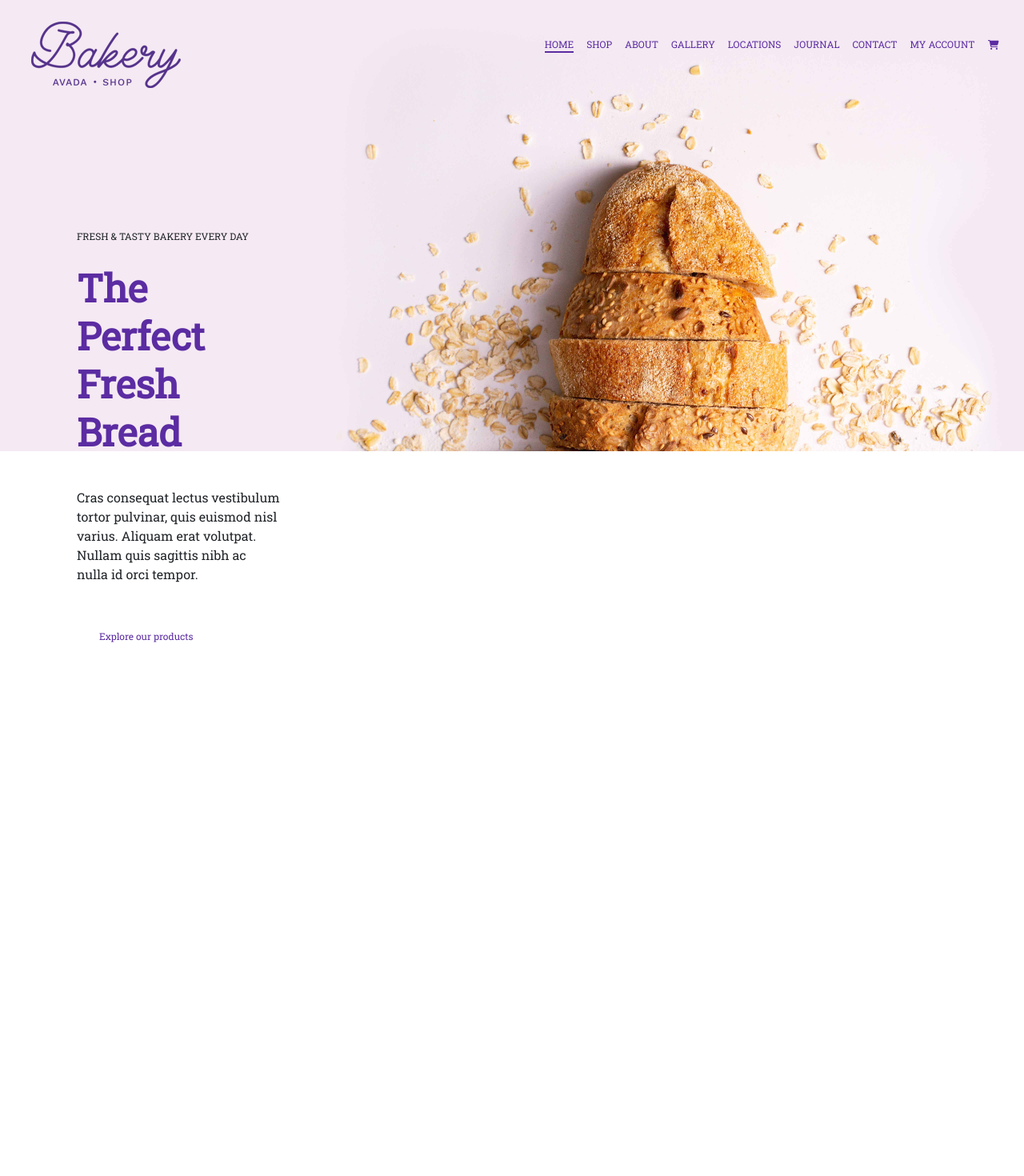
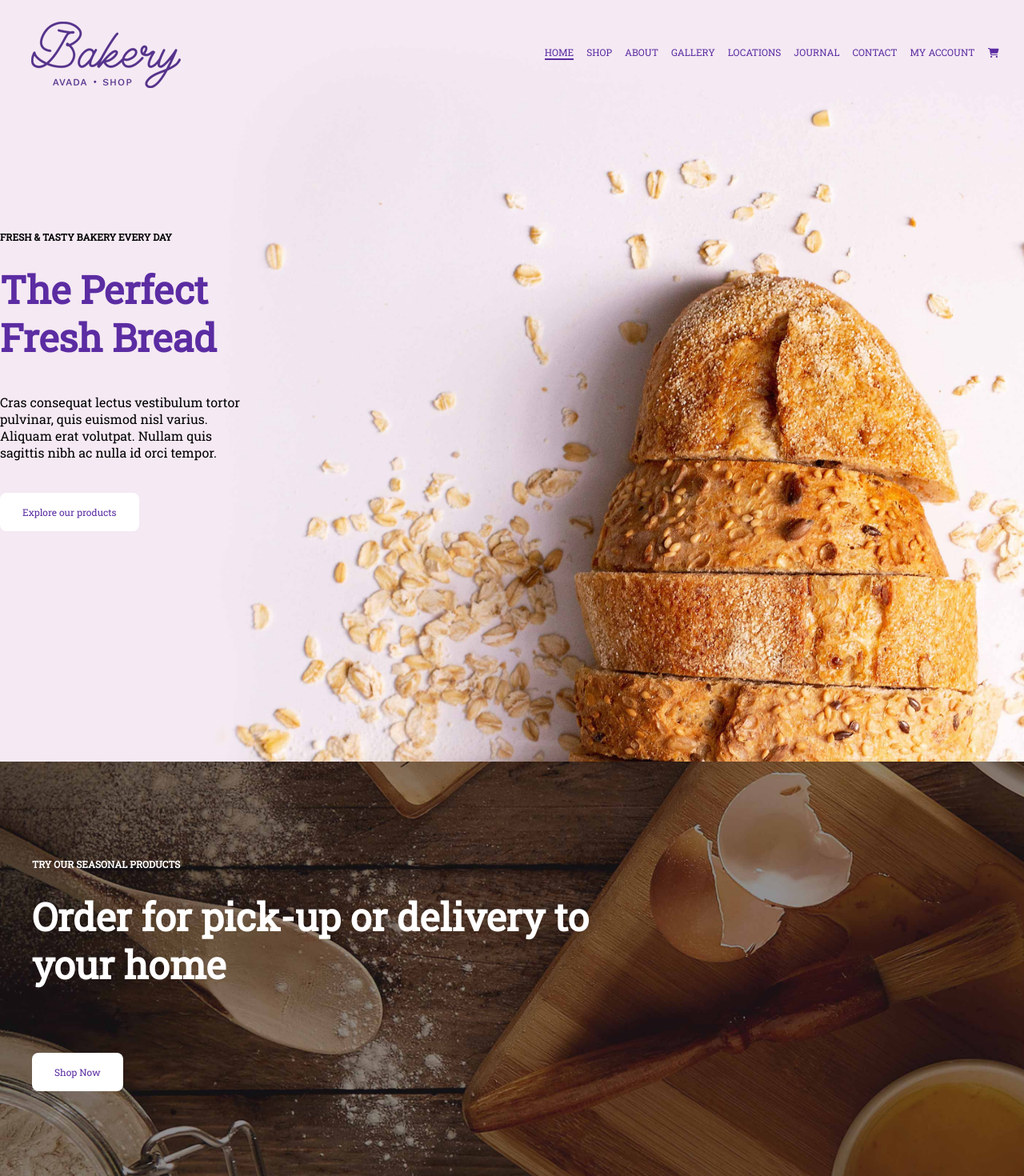
Before and after one commit to Amreal-Lamanera/proj-html-vuejs, a Vue app: page / in a window 1280 px wide. Shown: the top 1470 px of the page at 80% size. Before the commit the page ends 1108 px from the top, so only its background shows below. Built offline with nearby package versions, Linux system fonts and the light colour scheme.

Commit message:
add products

```diff
--- a/src/components/HeroComponent.vue
+++ b/src/components/HeroComponent.vue
@@ -1,24 +1,26 @@
 <template>
-    <div class="hero">
-        <div class="row">
-            <div class="col-3 d-flex flex-column align-items-start">
+    <div>
+        <div class="container-fluid">
+            <div class="d-flex">
+                <div class="col d-flex flex-column align-items-start">
 
                     <h4>
-                    {{ heroContent.subTitle}}
+                        {{ content.subTitle}}
                     </h4>
 
-                <h1>
-                    {{ heroContent.title }}
-                </h1>
+                    <h2>
+                        {{ content.title }}
+                    </h2>
 
                     <p>
-                    {{ heroContent.para}}
+                        {{ content.para}}
                     </p>
 
                     <div class="my_btn">
-                    {{ heroContent.btn }}
+                        {{ content.btn }}
                     </div>
 
+                </div>
             </div>
         </div>
     </div>
@@ -26,44 +28,15 @@
 
   <script>
 
-    import heroContent from '../hero';
+    // import heroContent from '../hero';
 
       export default {
-        data() {
-            return {
-                heroContent
-            }
+        props: {
+            content: Object
         },
       }
   </script>
 
   <style lang="scss" scoped>
 
-    @import '../style/variables.scss';
-
-    .hero {
-        background-image: url('../assets/hero-header-bakery.jpg');
-        background-color: rgba(255, 255, 255, 0);
-        background-size: contain;
-        background-repeat: no-repeat;
-        padding: 18rem 6rem;
-
-        h4 {
-            margin-bottom: 1.75rem;
-            font-size: 0.75rem;
-        }
-
-        h1 {
-            font-weight: 700;
-            color: $dark-violet;
-            font-size: 3rem;
-            margin: 0;
-            line-height: 1.25;
-        }
-
-        p {
-            margin: 2.5rem 0;
-        }
-    }
-
   </style>
--- a/src/components/MainContent.vue
+++ b/src/components/MainContent.vue
@@ -1,18 +1,38 @@
 <template>
     <div>
+        <section>
+            <HeroComponent :content='heroContent' class="hero" />
+        </section>
 
-        <HeroComponent />
+        <section>
+            <HeroComponent :content='products' class="products" />
+        </section>
 
     </div>
   </template>
 
   <script>
-import HeroComponent from './HeroComponent.vue';
-      export default {
-    components: { HeroComponent }
-}
+
+    import heroContent from '../hero';
+    import HeroComponent from './HeroComponent.vue';
+    import products from '../products';
+
+    export default {
+        data() {
+            return {
+                heroContent,
+                products
+            }
+        },
+        components: {
+            HeroComponent
+        }
+    }
   </script>
 
-  <style lang="scss" scoped>
+  <style lang="scss">
+
+    @import '../style/heroStyle.scss';
+    @import '../style/products.scss';
 
   </style>
--- a/src/components/MainHeader.vue
+++ b/src/components/MainHeader.vue
@@ -1,17 +1,11 @@
 <template>
   <header class="d-flex align-items-center justify-content-between">
-    <div id="header-logo">
+    <a id="header-logo" href=".">
         <img src="../assets/avada-bakery-logo.png" alt="Bakery logo">
-    </div>
+    </a>
 
     <nav class="nav-list">
         <ul class="list-wrapper d-flex">
-
-            <!-- <li v-for="link,i in headerLinks" :key="i">
-
-
-
-            </li> -->
 
             <ListComponent :listItems="headerLinks" />
             <li>
--- /dev/null
+++ b/src/products.js
@@ -0,0 +1,8 @@
+const products = {
+    subTitle: 'TRY OUR SEASONAL PRODUCTS',
+    title: 'Order for pick-up or delivery to your home',
+    para: '',
+    btn: 'Shop Now'
+}
+
+export default products;
--- a/src/style/general.scss
+++ b/src/style/general.scss
@@ -36,6 +36,36 @@ img {
     color: $dark-violet;
     border-radius: 0.5rem;
     font-size: 0.75rem;
+    cursor: pointer;
+}
+
+.container-fluid {
+    max-width: 1728px;
+    margin: 0 auto;
+}
+
+.d-flex {
+    display: flex;
+}
+
+// .col-3 {
+//     flex-basis: calc(100% / 4);
+// }
+
+.flex-column {
+    flex-direction: column;
+}
+
+.align-items-start {
+    align-items: flex-start;
+}
+
+.align-items-center {
+    align-items: center;
+}
+
+.justify-content-between {
+    justify-content: space-between;
 }
 
 // #app {
--- a/src/style/headerStyle.scss
+++ b/src/style/headerStyle.scss
@@ -19,7 +19,8 @@ header {
         .list-item {
             cursor: pointer;
 
-            &.active {
+            &.active,
+            &:hover {
                 border-bottom: 2px solid $dark-violet;
             }
         }
--- /dev/null
+++ b/src/style/heroStyle.scss
@@ -0,0 +1,31 @@
+@import '../style/variables.scss';
+
+.hero {
+    background-image: url('../assets/hero-header-bakery.jpg');
+    background-color: rgba(255, 255, 255, 0);
+    background-position: center;
+    background-size: cover;
+    background-repeat: no-repeat;
+    padding: 18rem 0;
+
+    .col {
+        flex-basis: calc(100% / 4);
+    }
+
+    h4 {
+        margin-bottom: 1.75rem;
+        font-size: 0.75rem;
+    }
+
+    h2 {
+        font-weight: 700;
+        color: $dark-violet;
+        font-size: 3rem;
+        margin: 0;
+        line-height: 1.25;
+    }
+
+    p {
+        margin: 2.5rem 0;
+    }
+}
--- /dev/null
+++ b/src/style/products.scss
@@ -0,0 +1,37 @@
+@import '../style/variables.scss';
+
+.products {
+    background-image: url('../assets/call-to-action-bg.jpg');
+    background-color: rgba(255, 255, 255, 0);
+    background-size: cover;
+    background-repeat: no-repeat;
+    // padding: 0;
+    color: #FFF;
+
+    .container-fluid {
+        max-width: 1200px;
+        padding: 7.5rem 0;
+
+        .col {
+            flex-basis: 65%;
+        }
+
+        h4 {
+            margin-bottom: 1.75rem;
+            font-size: 0.75rem;
+        }
+
+        h2 {
+            font-weight: 700;
+            // color: $dark-violet;
+            font-size: 3rem;
+            // margin: 0;
+            line-height: 1.25;
+        }
+
+        p {
+            margin: 2.5rem 0;
+        }
+    }
+
+}
```
Also changed, not shown: src/main.js (+8 -8 lines), src/assets/call-to-action-bg.jpg (added). Lines whose indentation alone changed are shown as unchanged.
